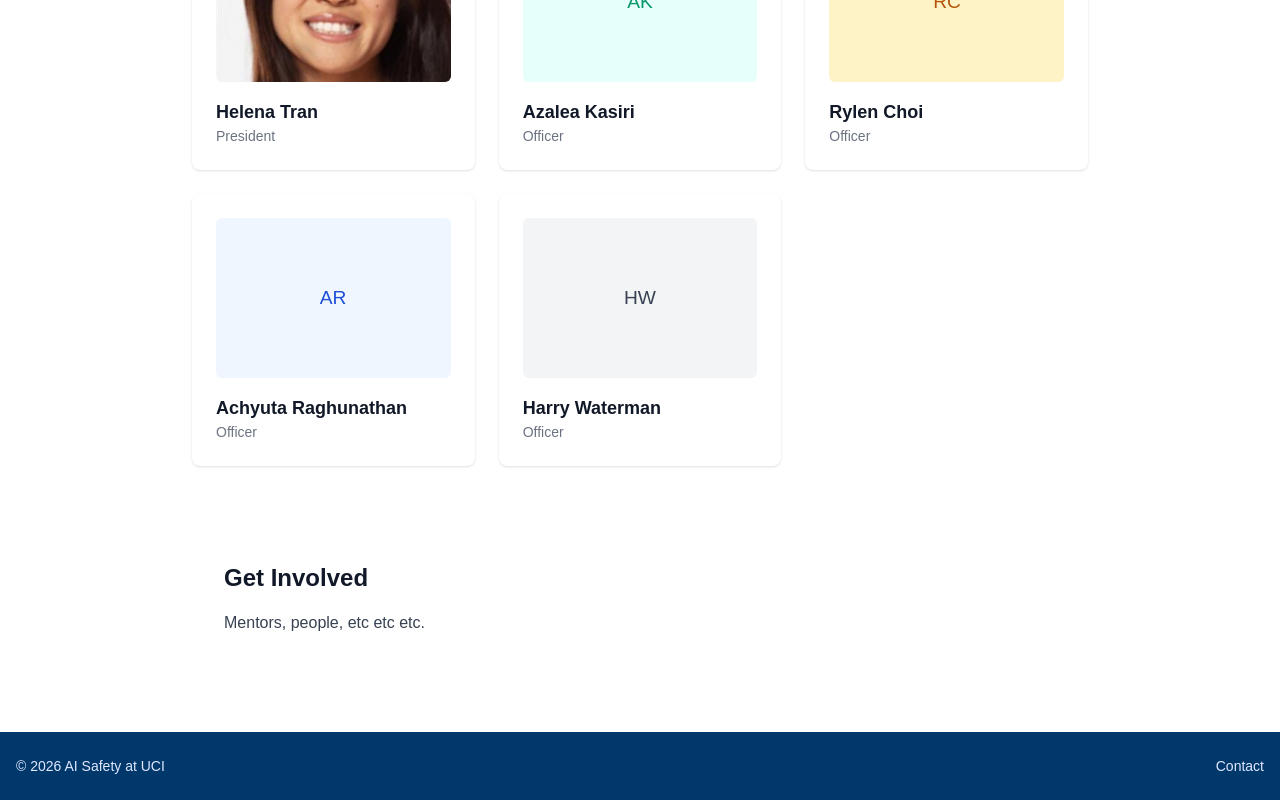
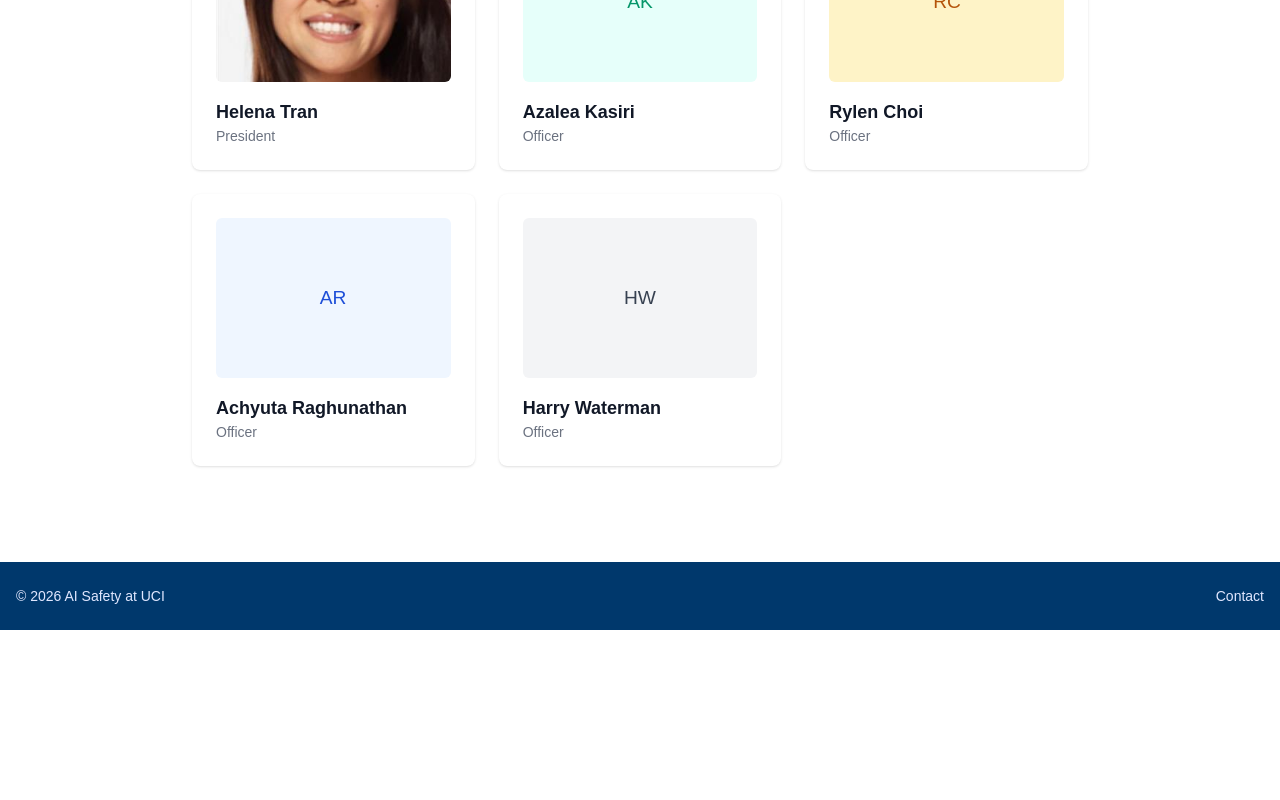
Before and after one commit to viceversa1024/aisafetyuci, a Next.js app: page /about in a window 1280 px wide. Shown: the part 546-1346 px from the top of the page. After the commit the page ends 1176 px from the top, so only its background shows below. Built offline with nearby package versions, Linux system fonts and the light colour scheme; a web font is replaced by a local one.

Commit message:
remove bs

```diff
--- a/app/about/page.tsx
+++ b/app/about/page.tsx
@@ -53,13 +53,6 @@ export default function About() {
               <p className="text-sm text-gray-500">Officer</p>
             </div>
           </div>
-
-          <div className="bg-white p-8 pt-16">
-            <h2 className="text-2xl font-semibold text-gray-900 mb-4">Get Involved</h2>
-            <p className="text-gray-700 leading-relaxed">
-              Mentors, people, etc etc etc.
-            </p>
-          </div>
         </div>
       </div>
     </main>
```
